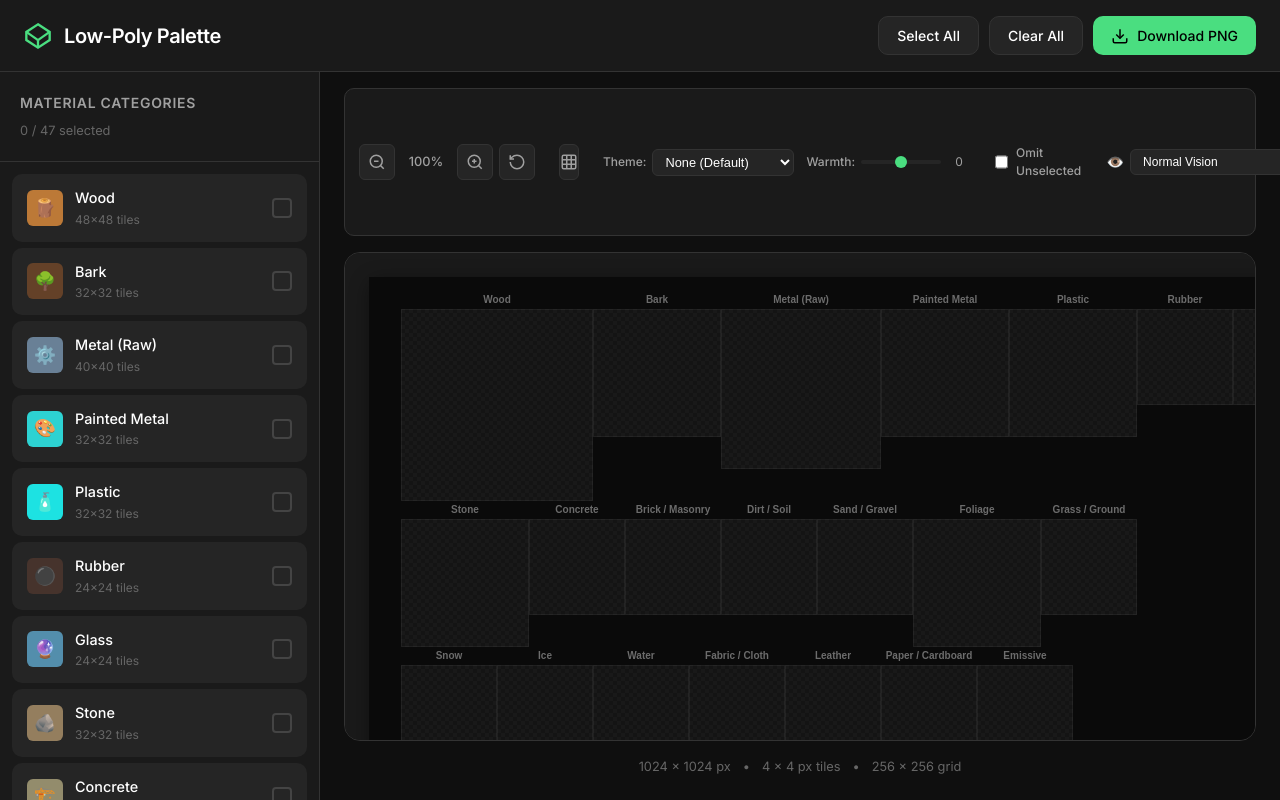
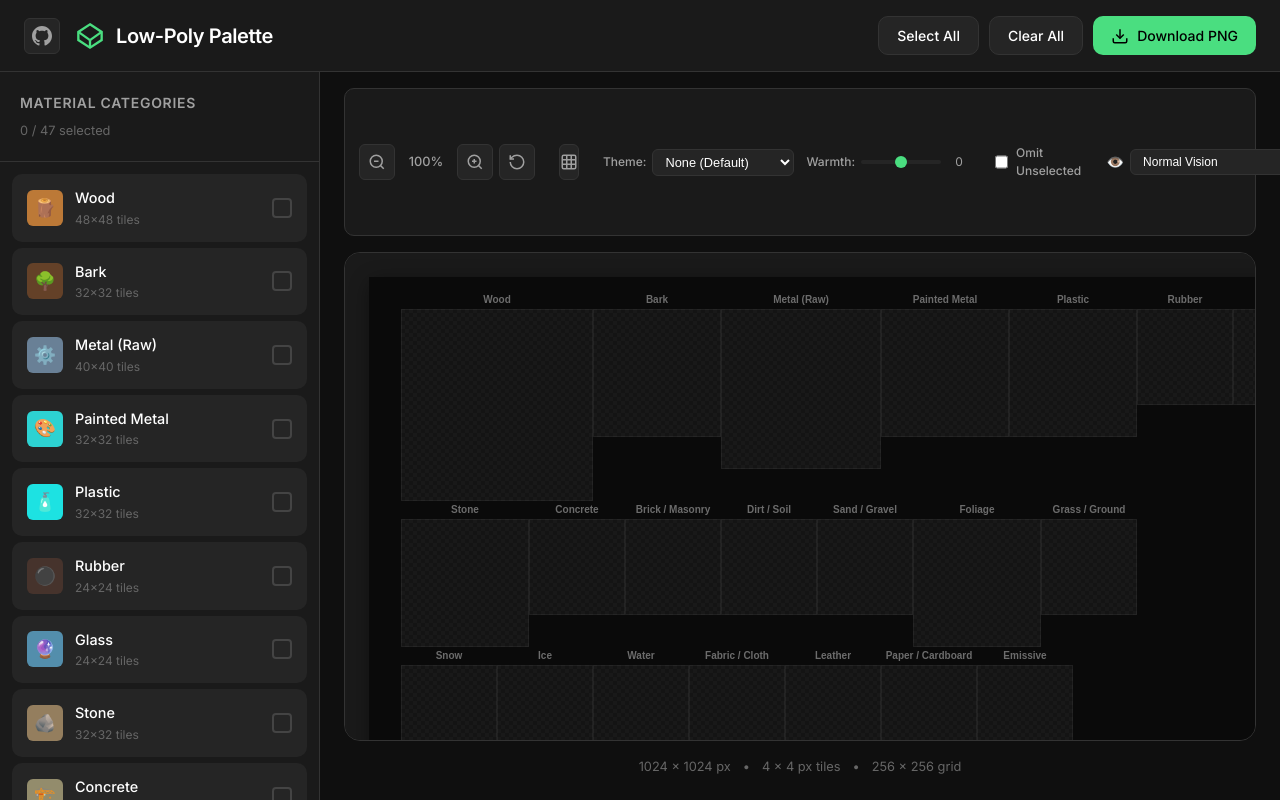
Before and after one commit to CommanderFoo/palette-generator, a plain HTML site: page index.html in a window 1280 px wide. Drawn offline with Linux system fonts and the light colour scheme.

Commit message:
add link back to github source

```diff
--- a/index.html
+++ b/index.html
@@ -17,6 +17,14 @@
 	<div class="app">
 		<!-- Header -->
 		<header class="header">
+			<div class="header-left">
+				<a href="https://github.com/CommanderFoo/palette-generator" target="_blank" rel="noopener noreferrer"
+					class="github-link" title="View Source on GitHub">
+					<svg viewBox="0 0 24 24" aria-hidden="true">
+						<path
+							d="M12 0c-6.626 0-12 5.373-12 12 0 5.302 3.438 9.8 8.207 11.387.599.111.793-.261.793-.577v-2.234c-3.338.726-4.033-1.416-4.033-1.416-.546-1.387-1.333-1.756-1.333-1.756-1.089-.745.083-.729.083-.729 1.205.084 1.839 1.237 1.839 1.237 1.07 1.834 2.807 1.304 3.492.997.107-.775.418-1.305.762-1.604-2.665-.305-5.467-1.334-5.467-5.931 0-1.311.469-2.381 1.236-3.221-.124-.303-.535-1.524.117-3.176 0 0 1.008-.322 3.301 1.23.957-.266 1.983-.399 3.003-.404 1.02.005 2.047.138 3.006.404 2.291-1.552 3.297-1.23 3.297-1.23.653 1.653.242 2.874.118 3.176.77.84 1.235 1.911 1.235 3.221 0 4.609-2.807 5.624-5.479 5.921.43.372.823 1.102.823 2.222v3.293c0 .319.192.694.801.576 4.765-1.589 8.199-6.086 8.199-11.386 0-6.627-5.373-12-12-12z" />
+					</svg>
+				</a>
 				<div class="header-title">
 					<svg class="logo-icon" viewBox="0 0 24 24" fill="none" stroke="currentColor" stroke-width="2">
 						<polygon points="12,2 22,8.5 22,15.5 12,22 2,15.5 2,8.5"></polygon>
@@ -25,6 +33,7 @@
 						<line x1="2" y1="8.5" x2="12" y2="15.5"></line>
 					</svg>
 					<h1>Low-Poly Palette</h1>
+				</div>
 			</div>
 			<div class="header-actions">
 				<button id="selectAll" class="btn btn-secondary">Select All</button>
--- a/styles.css
+++ b/styles.css
@@ -71,6 +71,12 @@ body {
 	flex-shrink: 0;
 }
 
+.header-left {
+	display: flex;
+	align-items: center;
+	gap: 16px;
+}
+
 .header-title {
 	display: flex;
 	align-items: center;
@@ -92,6 +98,33 @@ body {
 .header-actions {
 	display: flex;
 	gap: 10px;
+}
+
+.github-link {
+	display: flex;
+	align-items: center;
+	justify-content: center;
+	width: 36px;
+	height: 36px;
+	background: var(--bg-tertiary);
+	border: 1px solid var(--border);
+	border-radius: var(--radius-sm);
+	color: var(--text-secondary);
+	transition: all var(--transition);
+	text-decoration: none;
+}
+
+.github-link:hover {
+	background: var(--bg-hover);
+	color: var(--text-primary);
+	border-color: var(--border-light);
+	transform: translateY(-1px);
+}
+
+.github-link svg {
+	width: 20px;
+	height: 20px;
+	fill: currentColor;
 }
 
 /* ===== Buttons ===== */
```
Lines whose indentation alone changed are shown as unchanged.
